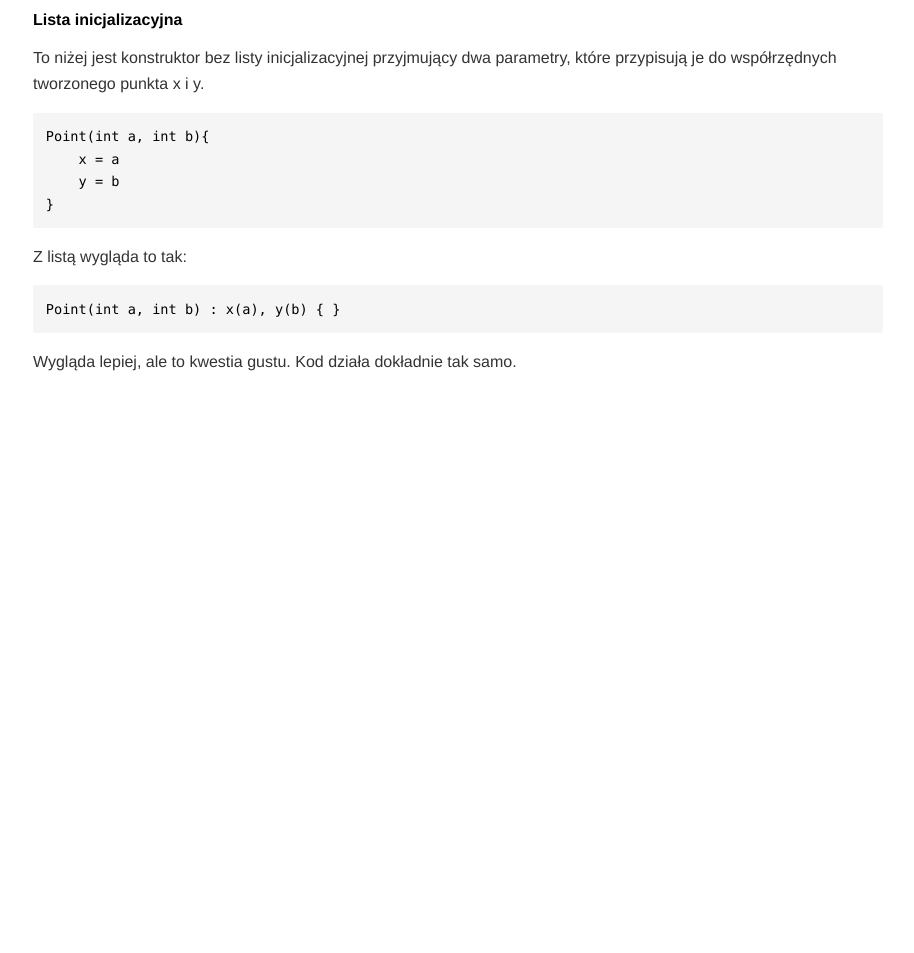
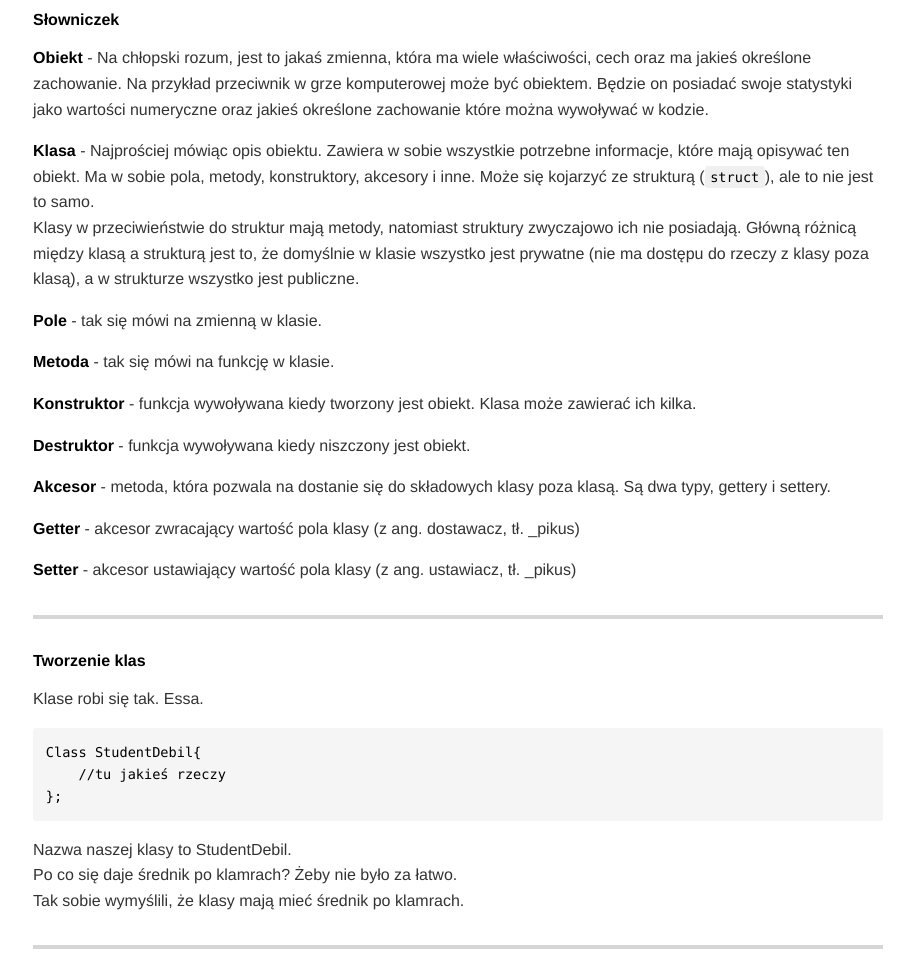
Before and after one commit to kacpermokrzycki/cpp_tips, a plain HTML site: page index.html in a window 1280 px wide. Shown: the part 620-1573 px from the top of the page, without its empty margins (182-1096 px from the left). Before the commit the page ends 1043 px from the top, so only its background shows below. Drawn offline with nearby package versions, Linux system fonts and the light colour scheme.

Commit message:
Add files via upload

```diff
--- a/index.html
+++ b/index.html
@@ -1,5 +1,5 @@
 <!DOCTYPE html><html><head>
-      <title>the tips</title>
+      <title>cap_nie_nauczył</title>
       <meta charset="utf-8">
       <meta name="viewport" content="width=device-width, initial-scale=1.0">
 
@@ -57,6 +57,27 @@ Bo jak dobrze pamiętamy kochamy pisać dwa razy to samo 😃</p>
 </li>
 </ol>
 <hr>
+<h5 id="słowniczek">Słowniczek </h5>
+<p><strong>Obiekt</strong> - Na chłopski rozum, jest to jakaś zmienna, która ma wiele właściwości, cech oraz ma jakieś określone zachowanie. Na przykład przeciwnik w grze komputerowej może być obiektem. Będzie on posiadać swoje statystyki jako wartości numeryczne oraz jakieś określone zachowanie które można wywoływać w kodzie.</p>
+<p><strong>Klasa</strong> - Najprościej mówiąc opis obiektu. Zawiera w sobie wszystkie potrzebne informacje, które mają opisywać ten obiekt. Ma w sobie pola, metody, konstruktory, akcesory i inne. Może się kojarzyć ze strukturą (<code>struct</code>), ale to nie jest to samo.<br>
+Klasy w przeciwieństwie do struktur mają metody, natomiast struktury zwyczajowo ich nie posiadają. Główną różnicą między klasą a strukturą jest to, że domyślnie w klasie wszystko jest prywatne (nie ma dostępu do rzeczy z klasy poza klasą), a w strukturze wszystko jest publiczne.</p>
+<p><strong>Pole</strong> - tak się mówi na zmienną w klasie.</p>
+<p><strong>Metoda</strong> - tak się mówi na funkcję w klasie.</p>
+<p><strong>Konstruktor</strong> - funkcja wywoływana kiedy tworzony jest obiekt. Klasa może zawierać ich kilka.</p>
+<p><strong>Destruktor</strong> - funkcja wywoływana kiedy niszczony jest obiekt.</p>
+<p><strong>Akcesor</strong> - metoda, która pozwala na dostanie się do składowych klasy poza klasą. Są dwa typy, gettery i settery.</p>
+<p><strong>Getter</strong> - akcesor zwracający wartość pola klasy (z ang. dostawacz, tł. _pikus)</p>
+<p><strong>Setter</strong> - akcesor ustawiający wartość pola klasy (z ang. ustawiacz, tł. _pikus)</p>
+<hr>
+<h5 id="tworzenie-klas">Tworzenie klas </h5>
+<p>Klase robi się tak. Essa.</p>
+<pre data-role="codeBlock" data-info="" class="language-text"><code>Class StudentDebil{
+    //tu jakieś rzeczy
+};
+</code></pre><p>Nazwa naszej klasy to StudentDebil.<br>
+Po co się daje średnik po klamrach? Żeby nie było za łatwo.<br>
+Tak sobie wymyślili, że klasy mają mieć średnik po klamrach.</p>
+<hr>
 <h5 id="lista-inicjalizacyjna">Lista inicjalizacyjna </h5>
 <p>To niżej jest konstruktor bez listy inicjalizacyjnej przyjmujący dwa parametry, które przypisują je do współrzędnych tworzonego punkta x i y.</p>
 <pre data-role="codeBlock" data-info="" class="language-text"><code>Point(int a, int b){
```
